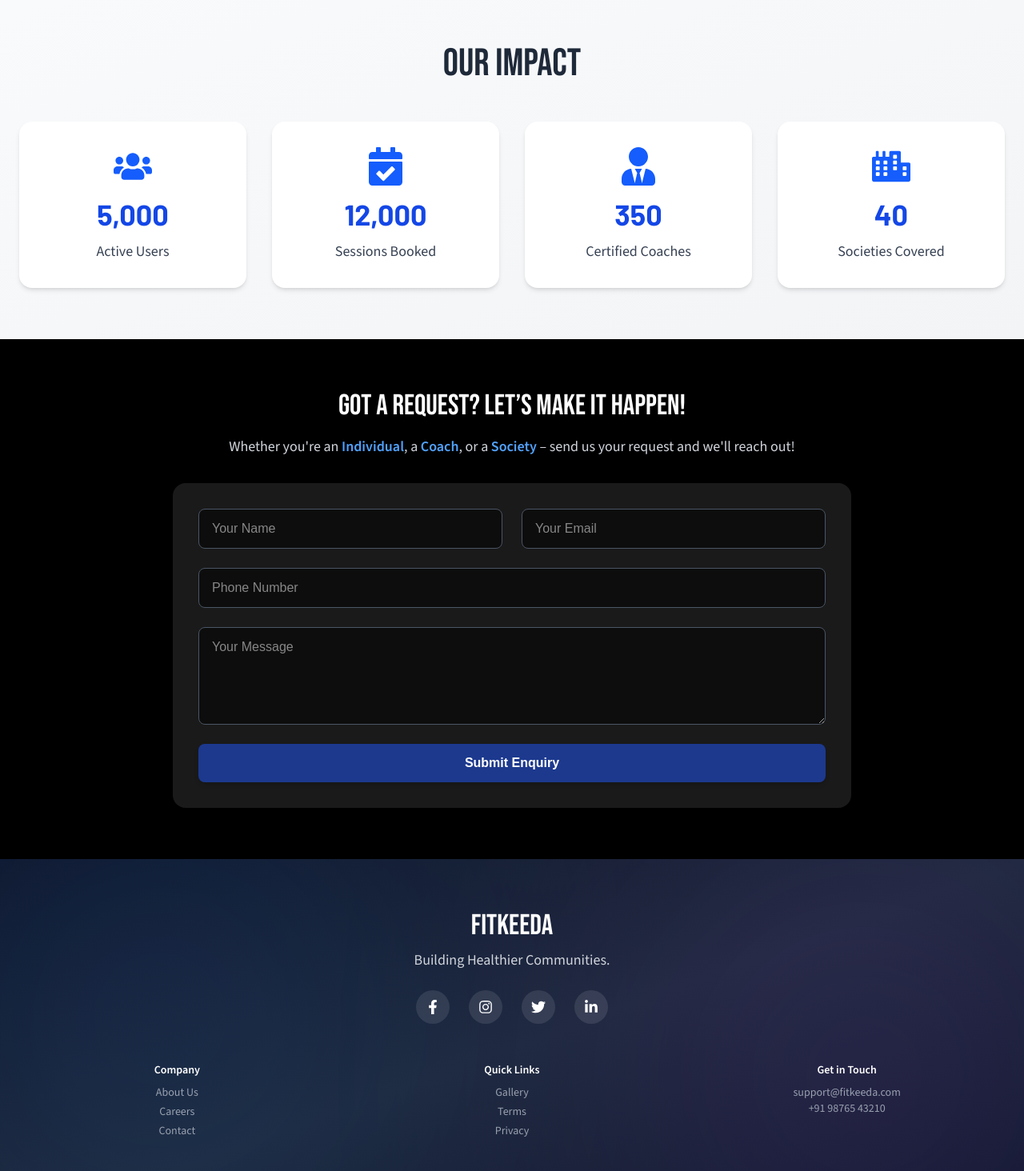
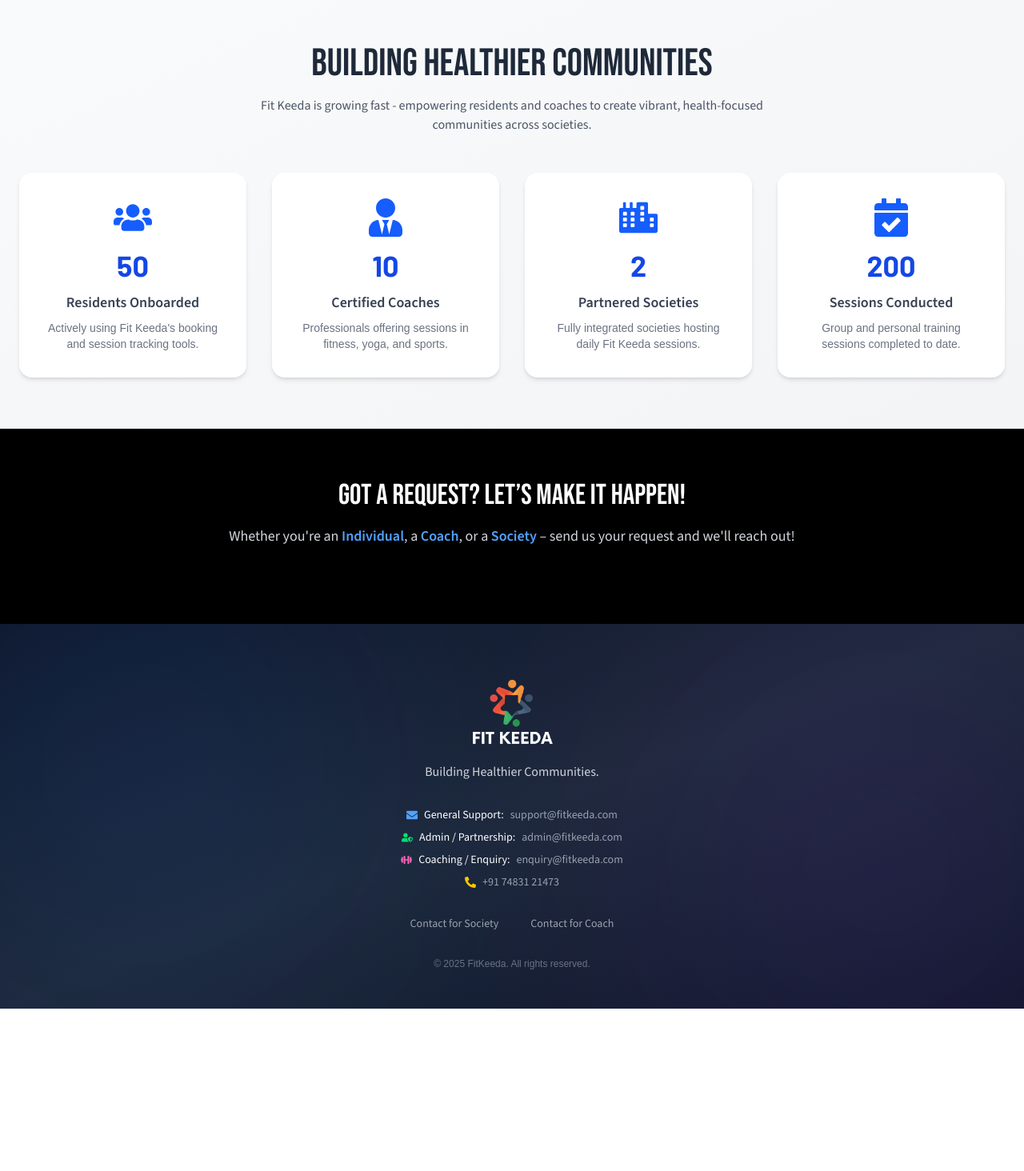
Before and after one commit to Hayat786/Fitkeeda, a Next.js app in the folder fitkeeda-ui/: page / in a window 1280 px wide. Shown: the part 1320-2784 px from the top of the page at 80% size. After the commit the page ends 2581 px from the top, so only its background shows below. Built offline with nearby package versions, Linux system fonts and the light colour scheme.

Commit message:
modified landing ui

```diff
--- /dev/null
+++ b/fitkeeda-ui/src/app/about/page.tsx
@@ -0,0 +1,15 @@
+import AboutHero from "@/components/about/motive";
+import Navbar from "@/components/landing page/Navbar";
+
+
+
+
+
+export default function Home() {
+  return (
+    <main>
+        <Navbar/>
+      <AboutHero/>
+    </main>
+  );
+}
--- /dev/null
+++ b/fitkeeda-ui/src/app/residents/layout.tsx
@@ -0,0 +1,61 @@
+"use client";
+
+import { useEffect, useState } from "react";
+import { usePathname, useRouter } from "next/navigation";
+ // optional spinner component
+
+export default function ResidentsLayout({
+  children,
+}: {
+  children: React.ReactNode;
+}) {
+  const router = useRouter();
+  const pathname = usePathname();
+  const [loading, setLoading] = useState(true);
+
+  useEffect(() => {
+    // Allow public route: /residents/auth-resident
+    if (pathname === "/residents/auth-resident") {
+      setLoading(false);
+      return;
+    }
+
+    // Check for token in localStorage
+    const token = localStorage.getItem("token");
+
+    if (!token) {
+      // No token → redirect to auth page
+      router.replace("/auth-resident");
+    } else {
+      // Token exists → optionally verify expiry
+      try {
+        const payload = JSON.parse(atob(token.split(".")[1]));
+        const isExpired = payload.exp * 1000 < Date.now();
+
+        if (isExpired) {
+          localStorage.removeItem("token");
+          router.replace("/auth-resident");
+        } else {
+          setLoading(false);
+        }
+      } catch (err) {
+        console.error("Invalid token:", err);
+        localStorage.removeItem("token");
+        router.replace("/residents/auth-resident");
+      }
+    }
+  }, [pathname, router]);
+
+  if (loading) {
+    return (
+      <div className="flex items-center justify-center min-h-screen bg-gray-50">
+        <div className="text-center">
+          <p className="text-gray-700 text-lg mb-2">Verifying resident access...</p>
+          <div className="w-12 h-12 border-4 border-blue-500 border-t-transparent rounded-full animate-spin mx-auto"></div>
+        </div>
+      </div>
+    );
+  }
+
+  return <>{children}</>;
+}
--- /dev/null
+++ b/fitkeeda-ui/src/components/about/motive.tsx
@@ -0,0 +1,92 @@
+"use client";
+
+import { motion } from "framer-motion";
+import Image from "next/image";
+import { bebasNeue, sourceSans } from "@/fonts";
+
+export default function AboutHero() {
+  return (
+    <section className="relative min-h-screen w-full flex items-center justify-center text-white overflow-hidden">
+      {/* Background image */}
+      <Image
+        src="/landing.png"
+        alt="FitKeeda Background"
+        fill
+        priority
+        className="object-cover object-center brightness-[0.45]"
+      />
+
+      {/* Gradient overlay */}
+      <div className="absolute inset-0 bg-gradient-to-b from-black/40 via-blue-950/40 to-black/70"></div>
+
+      <div className="relative max-w-5xl mx-auto px-6 text-center z-10 mt-18 mb-18">
+        {/* Logo */}
+        <motion.div
+          initial={{ opacity: 0, y: 20 }}
+          animate={{ opacity: 1, y: 0 }}
+          transition={{ duration: 0.8 }}
+          className="flex justify-center mb-8"
+        >
+          <Image
+            src="/full_logo.png"
+            alt="FitKeeda Logo"
+            width={240}
+            height={90}
+            className="object-contain"
+          />
+        </motion.div>
+
+        {/* Heading */}
+        <motion.h1
+          initial={{ opacity: 0, y: 30 }}
+          animate={{ opacity: 1, y: 0 }}
+          transition={{ duration: 1, delay: 0.2 }}
+          className={`${bebasNeue.className} text-4xl md:text-6xl font-bold mb-6 leading-tight`}
+        >
+          Building Healthier Communities
+        </motion.h1>
+
+        {/* Expanded Business Copy */}
+        <motion.p
+          initial={{ opacity: 0, y: 20 }}
+          animate={{ opacity: 1, y: 0 }}
+          transition={{ duration: 1, delay: 0.4 }}
+          className={`${sourceSans.className} text-gray-200 text-lg md:text-xl max-w-3xl mx-auto mb-10 leading-relaxed`}
+        >
+          At <span className="font-semibold text-white">Fit Keeda</span>, we’re
+          redefining the way people access fitness. Instead of residents
+          traveling miles for a good workout or personal coaching, we bring
+          certified coaches, structured programs, and community-driven fitness
+          sessions right into their societies.
+          <br />
+          <br />
+          This not only saves time but builds stronger, healthier neighborhoods.
+          From yoga to football, dance to functional training — Fit Keeda connects
+          expert trainers with societies, making wellness an effortless part of
+          everyday living.
+        </motion.p>
+
+        {/* CTA Buttons */}
+        <motion.div
+          initial={{ opacity: 0, y: 20 }}
+          animate={{ opacity: 1, y: 0 }}
+          transition={{ duration: 1, delay: 0.6 }}
+          className="flex flex-col sm:flex-row justify-center gap-4 mt-4"
+        >
+          <a
+            href="/enquiry/coach"
+            className="px-8 py-3 bg-blue-600 hover:bg-blue-700 rounded-full text-white font-semibold transition-all duration-300 shadow-md hover:shadow-lg"
+          >
+            Join as a Coach
+          </a>
+          <a
+            href="/enquiry/society"
+            className="px-8 py-3 bg-transparent border border-white/70 hover:bg-white/10 rounded-full text-white font-semibold transition-all duration-300"
+          >
+            Bring Fit Keeda to Your Society
+          </a>
+        </motion.div>
+      </div>
+    </section>
+  );
+}
--- a/fitkeeda-ui/src/components/landing page/EnquiryForm.tsx
+++ b/fitkeeda-ui/src/components/landing page/EnquiryForm.tsx
@@ -30,7 +30,7 @@
 </motion.p>
 
 
-        {/* Form */}
+        {/* Form
         <motion.form
           initial={{ opacity: 0, scale: 0.9 }}
           animate={{ opacity: 1, scale: 1 }}
@@ -66,7 +66,7 @@
           >
             Submit Enquiry
           </motion.button>
-        </motion.form>
+        </motion.form> */}
       </div>
     </section>
   );
--- a/fitkeeda-ui/src/components/landing page/Footer.tsx
+++ b/fitkeeda-ui/src/components/landing page/Footer.tsx
@@ -1,91 +1,94 @@
 "use client";
 
+import Image from "next/image";
 import { motion } from "framer-motion";
 import { bebasNeue, sourceSans } from "@/fonts";
-import { FaFacebookF, FaInstagram, FaTwitter, FaLinkedinIn } from "react-icons/fa";
+import {
+  FaEnvelope,
+  FaUserShield,
+  FaDumbbell,
+  FaPhoneAlt,
+} from "react-icons/fa";
 
 export default function Footer() {
   return (
-    <footer className="relative bg-gradient-to-br from-[#0f172a] via-[#1e293b] to-[#0f172a] text-white py-16 overflow-hidden">
-      {/* Animated Background Glow */}
+    <footer className="relative bg-gradient-to-br from-[#0f172a] via-[#1e293b] to-[#0f172a] text-white py-12 overflow-hidden">
+      {/* Background glow */}
       <div className="absolute inset-0 opacity-30">
-        <div className="w-[400px] h-[400px] bg-blue-500 rounded-full blur-[200px] absolute top-0 left-0 animate-pulse"></div>
-        <div className="w-[400px] h-[400px] bg-purple-500 rounded-full blur-[200px] absolute bottom-0 right-0 animate-pulse"></div>
+        <div className="w-[350px] h-[350px] bg-blue-500 rounded-full blur-[180px] absolute top-0 left-0 animate-pulse"></div>
+        <div className="w-[350px] h-[350px] bg-purple-500 rounded-full blur-[180px] absolute bottom-0 right-0 animate-pulse"></div>
       </div>
 
       <motion.div
         initial={{ opacity: 0, y: 30 }}
         animate={{ opacity: 1, y: 0 }}
         transition={{ duration: 0.8, ease: "easeOut" }}
-        className="relative max-w-7xl mx-auto px-6 text-center z-10"
+        className="relative max-w-6xl mx-auto px-6 text-center z-10"
       >
-        {/* Logo & Tagline */}
-        <h2 className={`text-4xl font-bold ${bebasNeue.className}`}>FitKeeda</h2>
-        <p className={`mt-2 text-lg text-gray-300 ${sourceSans.className}`}>
+        {/* Logo */}
+        <div className="flex justify-center mb-3">
+          <Image
+            src="/mobile-logo.png"
+            alt="FitKeeda Logo"
+            width={160}
+            height={50}
+            className="object-contain"
+            priority
+          />
+        </div>
+
+        <p className={`text-gray-300 text-base ${sourceSans.className}`}>
           Building Healthier Communities.
         </p>
 
-        {/* Social Icons */}
-        <div className="flex justify-center gap-6 mt-6">
-          <a
-            href="#"
-            className="p-3 bg-white/10 rounded-full hover:bg-white/20 transition"
-            aria-label="Facebook"
-          >
-            <FaFacebookF size={18} />
+        {/* Contact Info */}
+        <div className={`mt-8 text-gray-400 text-sm space-y-2 ${sourceSans.className}`}>
+          <p className="flex items-center justify-center gap-2">
+            <FaEnvelope className="text-blue-400" />
+            <span className="text-white font-medium">General Support:</span>
+            <a href="mailto:support@fitkeeda.com" className="hover:text-white">
+              support@fitkeeda.com
+            </a>
+          </p>
+
+          <p className="flex items-center justify-center gap-2">
+            <FaUserShield className="text-green-400" />
+            <span className="text-white font-medium">Admin / Partnership:</span>
+            <a href="mailto:admin@fitkeeda.com" className="hover:text-white">
+              admin@fitkeeda.com
+            </a>
+          </p>
+
+          <p className="flex items-center justify-center gap-2">
+            <FaDumbbell className="text-pink-400" />
+            <span className="text-white font-medium">Coaching / Enquiry:</span>
+            <a href="mailto:enquiry@fitkeeda.com" className="hover:text-white">
+              enquiry@fitkeeda.com
+            </a>
+          </p>
+
+          <p className="flex items-center justify-center gap-2 mt-2">
+            <FaPhoneAlt className="text-yellow-400" />
+            <a href="tel:+919876543210" className="hover:text-white">
+              +91 74831 21473
+            </a>
+          </p>
+        </div>
+
+        {/* Quick Links */}
+        <div
+          className={`flex justify-center gap-10 mt-8 text-gray-400 text-sm ${sourceSans.className}`}
+        >
+          <a href="/enquiry/society" className="hover:text-white">
+            Contact for Society
           </a>
-          <a
-            href="#"
-            className="p-3 bg-white/10 rounded-full hover:bg-white/20 transition"
-            aria-label="Instagram"
-          >
-            <FaInstagram size={18} />
-          </a>
-          <a
-            href="#"
-            className="p-3 bg-white/10 rounded-full hover:bg-white/20 transition"
-            aria-label="Twitter"
-          >
-            <FaTwitter size={18} />
-          </a>
-          <a
-            href="#"
-            className="p-3 bg-white/10 rounded-full hover:bg-white/20 transition"
-            aria-label="LinkedIn"
-          >
-            <FaLinkedinIn size={18} />
+          <a href="/enquiry/coach" className="hover:text-white">
+            Contact for Coach
           </a>
         </div>
 
-        {/* Footer Links */}
-        <div
-          className={`grid grid-cols-1 md:grid-cols-3 gap-6 mt-12 text-gray-400 text-sm ${sourceSans.className}`}
-        >
-          <div>
-            <h4 className="text-white font-semibold mb-2">Company</h4>
-            <ul className="space-y-1">
-              <li><a href="/about" className="hover:text-white">About Us</a></li>
-              <li><a href="/careers" className="hover:text-white">Careers</a></li>
-              <li><a href="/contact" className="hover:text-white">Contact</a></li>
-            </ul>
-          </div>
-          <div>
-            <h4 className="text-white font-semibold mb-2">Quick Links</h4>
-            <ul className="space-y-1">
-              <li><a href="/gallery" className="hover:text-white">Gallery</a></li>
-              <li><a href="/terms" className="hover:text-white">Terms</a></li>
-              <li><a href="/privacy" className="hover:text-white">Privacy</a></li>
-            </ul>
-          </div>
-          <div>
-            <h4 className="text-white font-semibold mb-2">Get in Touch</h4>
-            <p><a href="mailto:support@fitkeeda.com" className="hover:text-white">support@fitkeeda.com</a></p>
-            <p><a href="tel:+919876543210" className="hover:text-white">+91 98765 43210</a></p>
-          </div>
-        </div>
-
         {/* Copyright */}
-        <div className="mt-10 text-gray-500 text-xs">
+        <div className="mt-8 text-gray-500 text-xs">
           &copy; {new Date().getFullYear()} FitKeeda. All rights reserved.
         </div>
       </motion.div>
--- a/fitkeeda-ui/src/components/landing page/Navbar.tsx
+++ b/fitkeeda-ui/src/components/landing page/Navbar.tsx
@@ -4,6 +4,7 @@
 import { motion, AnimatePresence } from "framer-motion";
 import { sourceSans } from "@/fonts";
 import Image from "next/image";
+import Link from "next/link";
 
 export default function Navbar() {
   const [isOpen, setIsOpen] = useState(false);
@@ -19,36 +20,47 @@
       >
         <div className="max-w-7xl mx-auto px-3 py-4 flex justify-between items-center">
           {/* Logo */}
-          <div className="h-16 w-32 relative">
-            <Image src="/logo.png" alt="FitKeeda Logo" fill className="object-contain" />
-          </div>
+          <Link href="/" className="h-16 w-32 relative block">
+            <Image
+              src="/logo.png"
+              alt="FitKeeda Logo"
+              fill
+              className="object-contain"
+            />
+          </Link>
 
           {/* Desktop Navigation */}
           <div
             className={`hidden md:flex gap-6 items-center text-white font-medium ${sourceSans.className}`}
           >
-            <a href="/about" className="hover:text-gray-300 transition-colors">
+            <Link href="/" className="hover:text-gray-300 transition-colors">
+              Home
+            </Link>
+            <Link href="/about" className="hover:text-gray-300 transition-colors">
               About
-            </a>
-            <a href="/auth-resident" className="hover:text-gray-300 transition-colors">
+            </Link>
+            <Link
+              href="/auth-resident"
+              className="hover:text-gray-300 transition-colors"
+            >
               Book
-            </a>
-            <a href="/coach" className="hover:text-gray-300 transition-colors">
+            </Link>
+            <Link href="/coach" className="hover:text-gray-300 transition-colors">
               Enrollment
-            </a>
+            </Link>
 
-            <a
+            <Link
               href="/admin/login"
               className="bg-blue-900 text-white px-4 py-2 rounded-lg hover:bg-blue-800 transition-colors shadow-md"
             >
               Admin Login
-            </a>
-            <a
+            </Link>
+            <Link
               href="/coach/login"
               className="bg-green-900 text-white px-4 py-2 rounded-lg hover:bg-green-800 transition-colors shadow-md"
             >
               Coach Login
-            </a>
+            </Link>
           </div>
 
           {/* Mobile Menu Button */}
@@ -88,25 +100,38 @@
               >
                 ✕
               </button>
+
               <nav className={`flex flex-col gap-6 text-lg ${sourceSans.className}`}>
-                <a href="/about" className="hover:text-gray-300 transition-colors" onClick={() => setIsOpen(false)}>About</a>
-                <a href="/auth-resident" className="hover:text-gray-300 transition-colors" onClick={() => setIsOpen(false)}>Book</a>
-                <a href="/coach" className="hover:text-gray-300 transition-colors" onClick={() => setIsOpen(false)}>Enrollment</a>
+                {[
+                  { href: "/", label: "Home" },
+                  { href: "/about", label: "About" },
+                  { href: "/auth-resident", label: "Book" },
+                  { href: "/coach", label: "Enrollment" },
+                ].map(({ href, label }) => (
+                  <Link
+                    key={href}
+                    href={href}
+                    className="hover:text-gray-300 transition-colors"
+                    onClick={() => setIsOpen(false)}
+                  >
+                    {label}
+                  </Link>
+                ))}
 
-                <a
+                <Link
                   href="/admin/login"
                   className="bg-blue-900 text-white px-4 py-2 rounded-lg hover:bg-blue-800 transition-colors shadow-md"
                   onClick={() => setIsOpen(false)}
                 >
                   Admin Login
-                </a>
-                <a
+                </Link>
+                <Link
                   href="/coach/login"
                   className="bg-green-900 text-white px-4 py-2 rounded-lg hover:bg-green-800 transition-colors shadow-md"
                   onClick={() => setIsOpen(false)}
                 >
                   Coach Login
-                </a>
+                </Link>
               </nav>
             </motion.div>
           </>
--- a/fitkeeda-ui/src/components/landing page/StatsSection.tsx
+++ b/fitkeeda-ui/src/components/landing page/StatsSection.tsx
@@ -3,13 +3,33 @@
 import { useEffect, useState, useRef } from "react";
 import { motion, useInView } from "framer-motion";
 import { bebasNeue, barlow, sourceSans } from "@/fonts";
-import { FaUsers, FaCalendarCheck, FaUserTie, FaCity } from "react-icons/fa";
+import { FaUsers, FaUserTie, FaCity, FaCalendarCheck } from "react-icons/fa";
 
 const stats = [
-  { label: "Active Users", value: 5000, icon: <FaUsers /> },
-  { label: "Sessions Booked", value: 12000, icon: <FaCalendarCheck /> },
-  { label: "Certified Coaches", value: 350, icon: <FaUserTie /> },
-  { label: "Societies Covered", value: 40, icon: <FaCity /> },
+  {
+    label: "Residents Onboarded",
+    value: 50,
+    icon: <FaUsers />,
+    description: "Actively using Fit Keeda's booking and session tracking tools.",
+  },
+  {
+    label: "Certified Coaches",
+    value: 10,
+    icon: <FaUserTie />,
+    description: "Professionals offering sessions in fitness, yoga, and sports.",
+  },
+  {
+    label: "Partnered Societies",
+    value: 2,
+    icon: <FaCity />,
+    description: "Fully integrated societies hosting daily Fit Keeda sessions.",
+  },
+  {
+    label: "Sessions Conducted",
+    value: 200,
+    icon: <FaCalendarCheck />,
+    description: "Group and personal training sessions completed to date.",
+  },
 ];
 
 export default function StatsSection() {
@@ -22,13 +42,20 @@
           whileInView={{ opacity: 1, y: 0 }}
           transition={{ duration: 0.8 }}
           viewport={{ once: true }}
-          className={`${bebasNeue.className} text-4xl md:text-5xl text-gray-800 mb-12`}
+          className={`${bebasNeue.className} text-4xl md:text-5xl text-gray-800 mb-4`}
         >
-          Our Impact
+          Building Healthier Communities
         </motion.h2>
 
+        <p
+          className={`${sourceSans.className} text-gray-600 max-w-2xl mx-auto mb-12`}
+        >
+          Fit Keeda is growing fast - empowering residents and coaches to create
+          vibrant, health-focused communities across societies.
+        </p>
+
         {/* Stats Grid */}
-        <div className="grid grid-cols-2 md:grid-cols-4 gap-8">
+        <div className="grid grid-cols-1 sm:grid-cols-2 md:grid-cols-4 gap-8">
           {stats.map((stat, index) => (
             <motion.div
               key={index}
@@ -38,7 +65,7 @@
               viewport={{ once: true }}
               className="bg-white shadow-md rounded-2xl p-8 flex flex-col items-center hover:shadow-xl transition-shadow duration-300"
             >
-              {/* Icon with animation */}
+              {/* Icon */}
               <motion.div
                 initial={{ scale: 0.8 }}
                 whileInView={{ scale: 1 }}
@@ -53,10 +80,13 @@
 
               {/* Label */}
               <p
-                className={`${sourceSans.className} text-gray-700 mt-3 text-lg`}
+                className={`${sourceSans.className} text-gray-700 mt-3 text-lg font-semibold`}
               >
                 {stat.label}
               </p>
+
+              {/* Description */}
+              <p className="text-gray-500 text-sm mt-2">{stat.description}</p>
             </motion.div>
           ))}
         </div>
@@ -76,8 +106,8 @@
 
     let start = 0;
     const end = value;
-    const duration = 2000; // 2 seconds
-    const increment = end / (duration / 16); // Approx 60fps
+    const duration = 1500;
+    const increment = end / (duration / 16);
 
     const animate = () => {
       start += increment;
--- a/fitkeeda-ui/src/components/resident-ui/ResidentDashboard.tsx
+++ b/fitkeeda-ui/src/components/resident-ui/ResidentDashboard.tsx
@@ -76,11 +76,7 @@
     year: "numeric",
   });
 
-  const stats = [
-    { label: "Upcoming Bookings", value: 3, gradient: "from-blue-400 to-indigo-600" },
-    { label: "Active Plans", value: 2, gradient: "from-purple-400 to-pink-500" },
-    { label: "Payments Pending", value: "2500 Rs", gradient: "from-red-400 to-pink-600" },
-  ];
+
 
   const cards: Card[] = [
   {
@@ -178,18 +174,7 @@
       </motion.div>
 
       {/* Quick Stats */}
-      <motion.div className="grid grid-cols-2 md:grid-cols-3 gap-4 mb-6">
-        {stats.map((stat) => (
-          <motion.div
-            key={stat.label}
-            whileHover={{ scale: 1.05 }}
-            className={`rounded-xl p-4 text-white bg-gradient-to-r ${stat.gradient} shadow-lg flex flex-col items-center justify-center`}
-          >
-            <p className="text-lg font-semibold">{stat.value}</p>
-            <p className="text-sm opacity-80">{stat.label}</p>
-          </motion.div>
-        ))}
-      </motion.div>
+
 
       {/* Cards Grid */}
       <motion.div className="grid grid-cols-1 sm:grid-cols-2 lg:grid-cols-3 gap-6">
```
